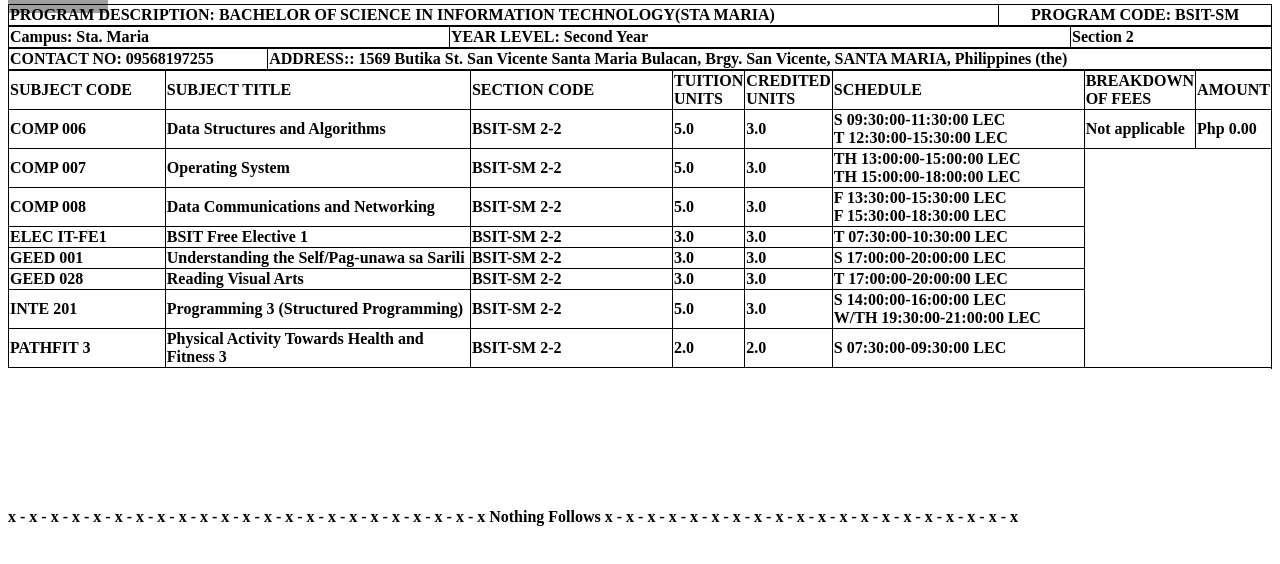
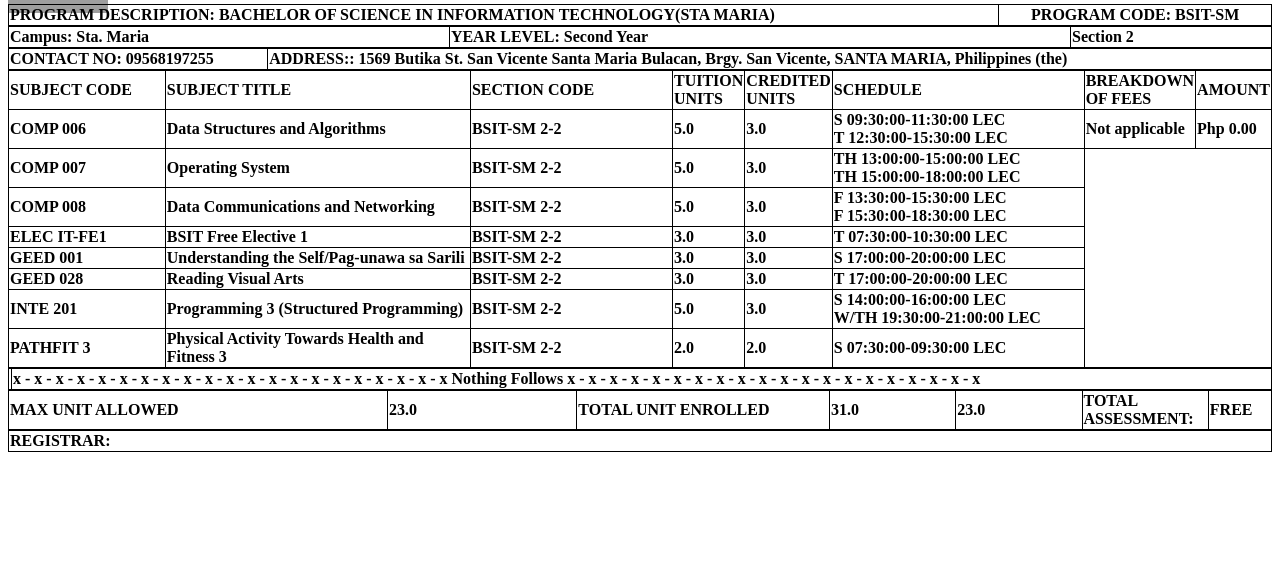
Before and after one commit to Eidrielle/BSIT-Curriculum_-Galindez-Eidrielle-_2-2, a plain HTML site: page index.html in a window 1280 px wide. Shown: the part 104-668 px from the top of the page. Drawn offline with Linux system fonts and the light colour scheme; grey boxes are pictures that could not be loaded.

Commit message:
Update index.html

```diff
--- a/index.html
+++ b/index.html
@@ -141,8 +141,38 @@
             </tr>
             <tr>
 
-    </table>
-    <td>x - x - x - x - x - x - x - x - x - x - x - x - x - x - x - x - x - x - x - x - x - x - x Nothing Follows x - x - x - x - x - x - x - x - x - x - x - x - x - x - x - x - x - x - x - x</td>
+
+
+
+
+
+            </table>
+
+            <table style="width: 100%; position: relative; top: -140px">
+            <td>
+
+                <td style="width: 100%;">  x - x - x - x - x - x - x - x - x - x - x - x - x - x - x - x - x - x - x - x - x Nothing Follows x - x - x - x - x - x - x - x - x - x - x - x - x - x - x - x - x - x - x - x
+                </td>
+
+                </tr>
+            </table>
+
+            <table style="position: relative; top: -140px">
+            <tr>
+                <td style="width: 30%;">MAX UNIT ALLOWED</td>
+                <td style="width: 15%;">23.0</td>
+                <td style="width: 20%;">TOTAL UNIT ENROLLED</td>
+                <td style="width: 10%;">31.0</td>
+                <td style="width: 10%;">23.0</td>
+                <td style="width: 10%;">TOTAL ASSESSMENT:</td>
+                <td style="width: 5%;">FREE</td>
+
+            </tr>
+            <table style="width: 100%; position: relative; top: -140px">
+                <tr>
+                    <td style="width: 100%;">REGISTRAR:</td>
+                </td>
+        </table>
 
     <!-- Continue with the rest of your HTML content -->
 
```
